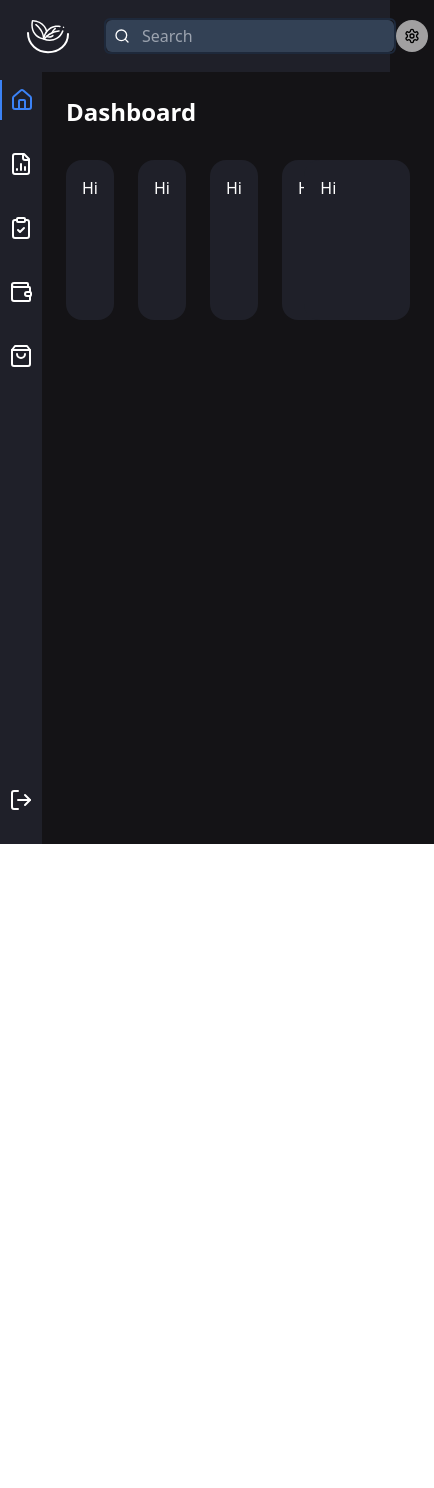
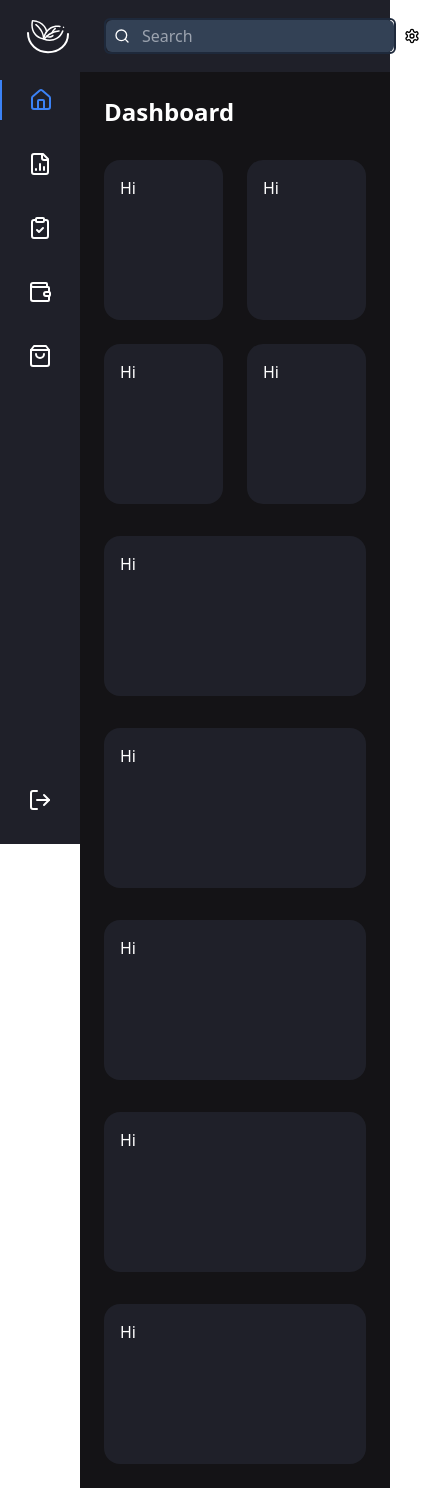
Before and after one commit to Varunrunrunrun/fitpeo-dashboard, a React (Vite) app: page / in a window 390 px wide. Shown: the whole page, 434 px wide, since content can reach past the window. Before the commit the page ends 844 px from the top, so only its background shows below. Built offline with nearby package versions, Linux system fonts and the light colour scheme.

Commit message:
added all the cards and also did responsive ui

```diff
--- a/src/components/Dashboard.tsx
+++ b/src/components/Dashboard.tsx
@@ -3,16 +3,24 @@ import Card from "./Card"
 
 const Dashboard = () => {
     return (
-        <div className="flex flex-1 flex-col gap-4 p-6 bg-primary text-white pt-24">
-            <h1 className="text-2xl font-semibold mb-4">Dashboard</h1>
-            <div className="w-full flex gap-8 justify-between">
-                <div className="h-auto w-[60%] flex justify-start gap-6">
+        <div className="flex flex-1 flex-col gap-8 p-6 bg-primary text-white pt-24">
+            <h1 className="text-2xl font-semibold ">Dashboard</h1>
+            <div className="w-full flex lg:flex-row flex-col gap-8 justify-between">
+                <div className="h-full w-full lg:w-[60%] grid lg:grid-cols-4  grid-cols-2 gap-6">
                     <Card className="w-full">Hi</Card>
                     <Card className="w-full">Hi</Card>
                     <Card className="w-full">Hi</Card>
                     <Card className="w-full">Hi</Card>
                 </div>
-                <Card className="h-auto w-[40%]">Hi</Card>
+                <Card className="h-full w-full lg:w-[40%]">Hi</Card>
+            </div>
+            <div className="w-full flex lg:flex-row flex-col gap-8 justify-between">
+                <Card className="h-full w-full lg:w-[60%]">Hi</Card>
+                <Card className="h-full w-full lg:w-[40%]">Hi</Card>
+            </div>
+            <div className="w-full flex lg:flex-row flex-col gap-8 justify-between">
+                <Card className="h-full w-full lg:w-[60%]">Hi</Card>
+                <Card className="h-full w-full lg:w-[40%]">Hi</Card>
             </div>
         </div>
     )
```
